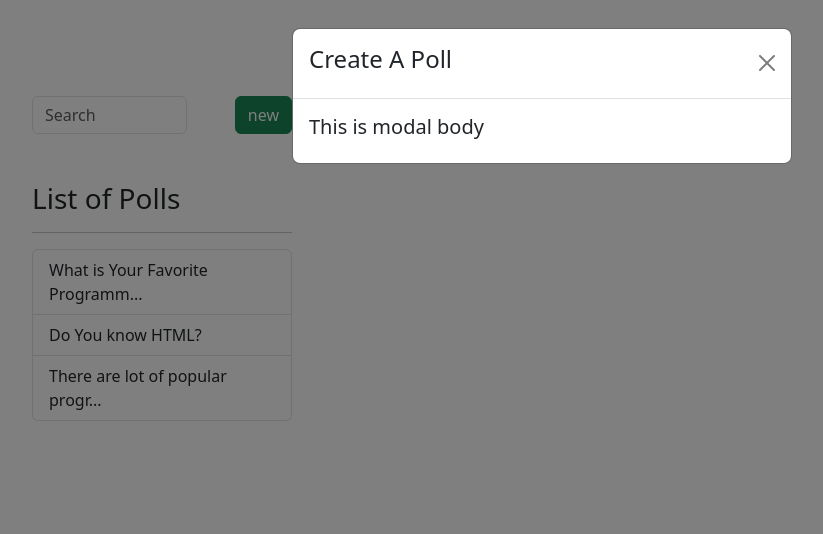
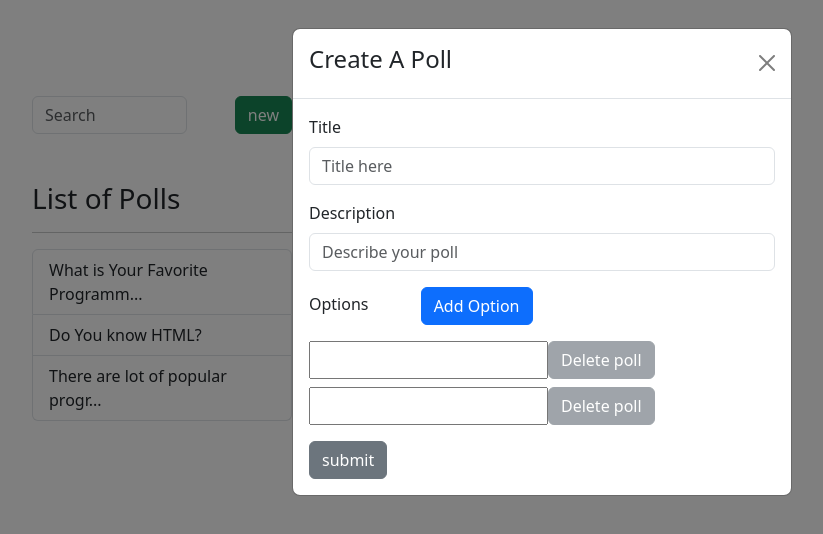
Before and after one commit to RatanHussain/smartpoll, a React (Create React App) app: page / in a window 1280 px wide. Both pictures are taken after a click on the button "new". Shown: the top 534 px of the page, without its empty margins (98-921 px from the left). Built offline with nearby package versions, Linux system fonts and the light colour scheme.

Commit message:
update form data

```diff
--- a/src/App.js
+++ b/src/App.js
@@ -92,7 +92,9 @@ function App() {
 		let seletedPoll = polls.find((p) => p.id === seletingPoll.id);
 		setSelectedPoll(seletedPoll);
 	};
-	let handleSearch = () => {};
+	let handleSearch = () => { };
+
+
 
 	return (
 		<Container className='my-5'>
--- a/src/components/forms/MainFrom.jsx
+++ b/src/components/forms/MainFrom.jsx
@@ -1,9 +1,135 @@
-import React from 'react'
+/** @format */
 
-export default function MainFrom() {
-  return (
-    <div>
+import React, { useState } from 'react';
+import Forms from './form';
 
-    </div>
-  )
+export default function MainFrom(submitData, buttonValue) {
+	let optionsArray = [
+		{ id: 45456, value: 'C Programming', vote: 0 },
+		{ id: 45654, value: 'python Programming', vote: 0 },
+	];
+
+	let [formData, setFromData] = useState({
+		title: '',
+		description: '',
+		options: optionsArray,
+		error: {},
+	});
+
+	let handleChange = (e) => {
+		let oldata = { ...formData };
+		let name = e.target.name;
+		let value = e.target.value;
+		oldata[name] = value;
+		setFromData(oldata);
+	};
+
+	let handleOptionChange = (e, index) => {
+		let { options } = formData;
+		options[index] = e.target.value;
+		setFromData.options = options;
+	};
+	let createOption = () => {
+		let { options } = formData;
+		if (options.length < 5) {
+			options.push({
+				id: Math.floor(Math.random() * 50000),
+				value: '',
+				vote: 0,
+			});
+		} else {
+			alert('You can create max 5 options');
+		}
+
+		setFromData.options = options;
+	};
+	let detetOption = (index) => {
+		let { options } = formData;
+		if (options.length > 2) {
+			options.splice(index, 1);
+		} else {
+			alert('You must have two options.');
+		}
+
+		setFromData.options = options;
+	};
+
+	let handleSubmit = (e) => {
+		e.preventDefault();
+		let { error, isValid } = validation();
+
+		if (isValid) {
+			let { title, description, options } = formData;
+			submitData({
+				title,
+				description,
+				options,
+			});
+			e.target.reset();
+			setFromData({
+				title: '',
+				description: '',
+				options: optionsArray,
+				error: {},
+			});
+		} else {
+			setFromData({ error });
+		}
+	};
+
+	let validation = () => {
+		let error = {};
+		let optionError = [];
+		let { title, description, options } = formData;
+
+		if (!title) {
+			error.title = 'Please enter a title';
+		} else if (title.length < 20) {
+			error.title = 'Your title is too short';
+		} else if (title.length > 100) {
+			error.title = 'Your title is too long';
+		}
+
+		if (!description) {
+			error.description = 'Please provide description';
+		} else if (description.length < 100) {
+			error.description = 'Your description is to short';
+		} else if (description.length > 500) {
+			error.description = 'Your description is to long';
+		}
+
+		options.forEach((opt, index) => {
+			if (!opt.value) {
+				optionError[index] = 'Please enter values of options';
+			} else if (opt.value > 100) {
+				optionError[index] = 'Options are to long';
+			}
+		});
+
+		if (optionError.length > 0) {
+			error.options = optionError;
+		}
+
+		return {
+			error,
+			isValid: Object.keys(error).length === 0,
+		};
+	};
+
+	return (
+		<div>
+			<Forms
+				title={formData.title}
+				description={formData.description}
+				options={formData.options}
+				handleChange={handleChange}
+				error={formData.error}
+				handleOptionChange={handleOptionChange}
+				createOption={createOption}
+				detetOption={detetOption}
+				handleSubmit={handleSubmit}
+				buttonValue={buttonValue || 'Create btn'}
+			/>
+		</div>
+	);
 }
--- /dev/null
+++ b/src/components/forms/form.jsx
@@ -0,0 +1,76 @@
+/** @format */
+
+import { isDisabled } from '@testing-library/user-event/dist/utils';
+import React from 'react';
+import { Button, Form, FormFeedback, FormGroup, Label } from 'reactstrap';
+
+export default function Forms({
+	title,
+	description,
+	options,
+	handleChange,
+	error,
+	handleOptionChange,
+	createOption,
+	detetOption,
+	handleSubmit,
+	buttonValue,
+}) {
+	return (
+		<Form onSubmit={handleSubmit}>
+			<FormGroup>
+				<Label htmlFor='title'>Title</Label>
+				<input
+					type='text'
+					name='title'
+					id='title'
+					placeholder='Title here'
+					value={title}
+					onChange={handleChange}
+					onInvalid={error.title ? true : false}
+					className='form-control'
+				/>
+				<FormFeedback>{error.title}</FormFeedback>
+			</FormGroup>
+			<FormGroup>
+				<Label htmlFor='description'>Description</Label>
+				<input
+					type='textarea'
+					name='description'
+					id='description'
+					placeholder='Describe your poll'
+					value={description}
+					onChange={handleChange}
+					onInvalid={error.description ? true : false}
+					className='form-control'
+				/>
+				<FormFeedback>{error.description}</FormFeedback>
+			</FormGroup>
+			<FormGroup>
+				<Label htmlFor='options'>
+					Options <span className='ms-5 btn-primary btn' onClick={createOption}>Add Option</span>
+				</Label>
+				{options.map((opt, index) => (
+					<div key={opt.id} className='d-flex my-2'>
+						<input
+							type='text'
+							value={options.value}
+							onChange={() => handleOptionChange(index)}
+							onInvalid={error.options ? true : false}
+						/>
+						<Button
+							onClick={() => detetOption(index)}
+                            disabled={options.length <= 2 ? true : false}
+                            className='denger'
+                        >
+							Delete poll
+						</Button>
+					</div>
+				))}
+            </FormGroup>
+            <Button
+            onClick={handleSubmit}
+            >submit</Button>
+		</Form>
+	);
+}
--- a/src/components/sidebar/Sidebar.jsx
+++ b/src/components/sidebar/Sidebar.jsx
@@ -4,6 +4,7 @@
 import React, { useState } from 'react';
 import { Button, Input, Modal, ModalBody, ModalHeader } from 'reactstrap';
 import PollItems from './pollItems.jsx';
+import MainFrom from '../forms/MainFrom.jsx';
 
 export default function Sidebar({
 	polls,
@@ -11,10 +12,9 @@ export default function Sidebar({
 	handleSearch,
 	searchTurm,
 }) {
-  let [modalIs,setModalIs] = useState(false)
+	let [modalIs, setModalIs] = useState(false);
 	let toggleModel = () => {
-    setModalIs(!modalIs)
-
+		setModalIs(!modalIs);
 	};
 	return (
 		<div className='p-5'>
@@ -32,14 +32,13 @@ export default function Sidebar({
 			<h3>List of Polls</h3>
 			<hr />
 			<PollItems polls={polls} seletPoll={seletPoll} />
-      <Modal isOpen={modalIs} toggle={toggleModel} >
+			<Modal isOpen={modalIs} toggle={toggleModel}>
 				<ModalHeader toggle={toggleModel}>
 					<h4>Create A Poll</h4>
 				</ModalHeader>
 				<ModalBody>
-          <h5>This is modal body</h5>
+					<MainFrom/>
 				</ModalBody>
-
 			</Modal>
 		</div>
 	);
```
Lines whose indentation alone changed are shown as unchanged.
